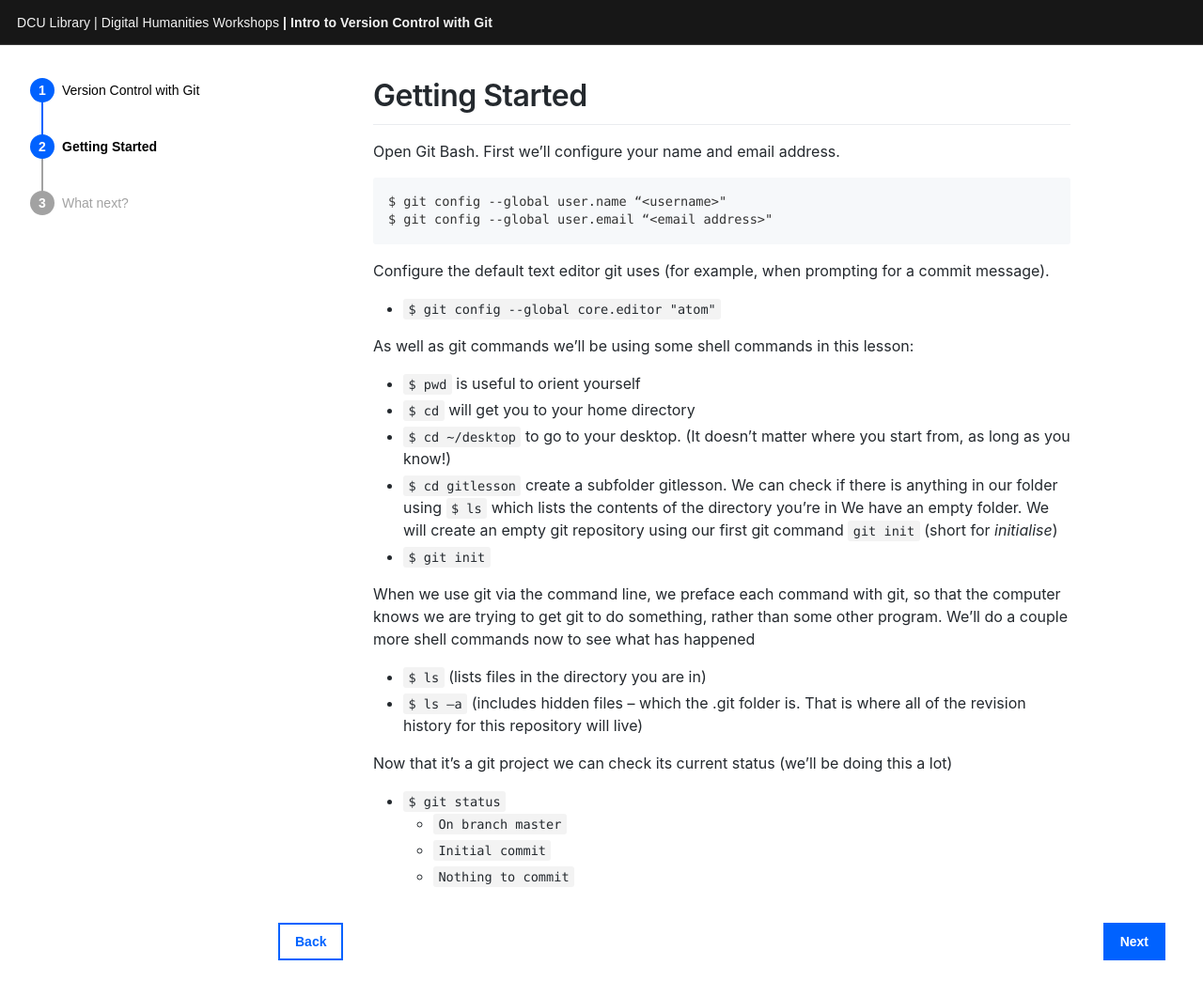
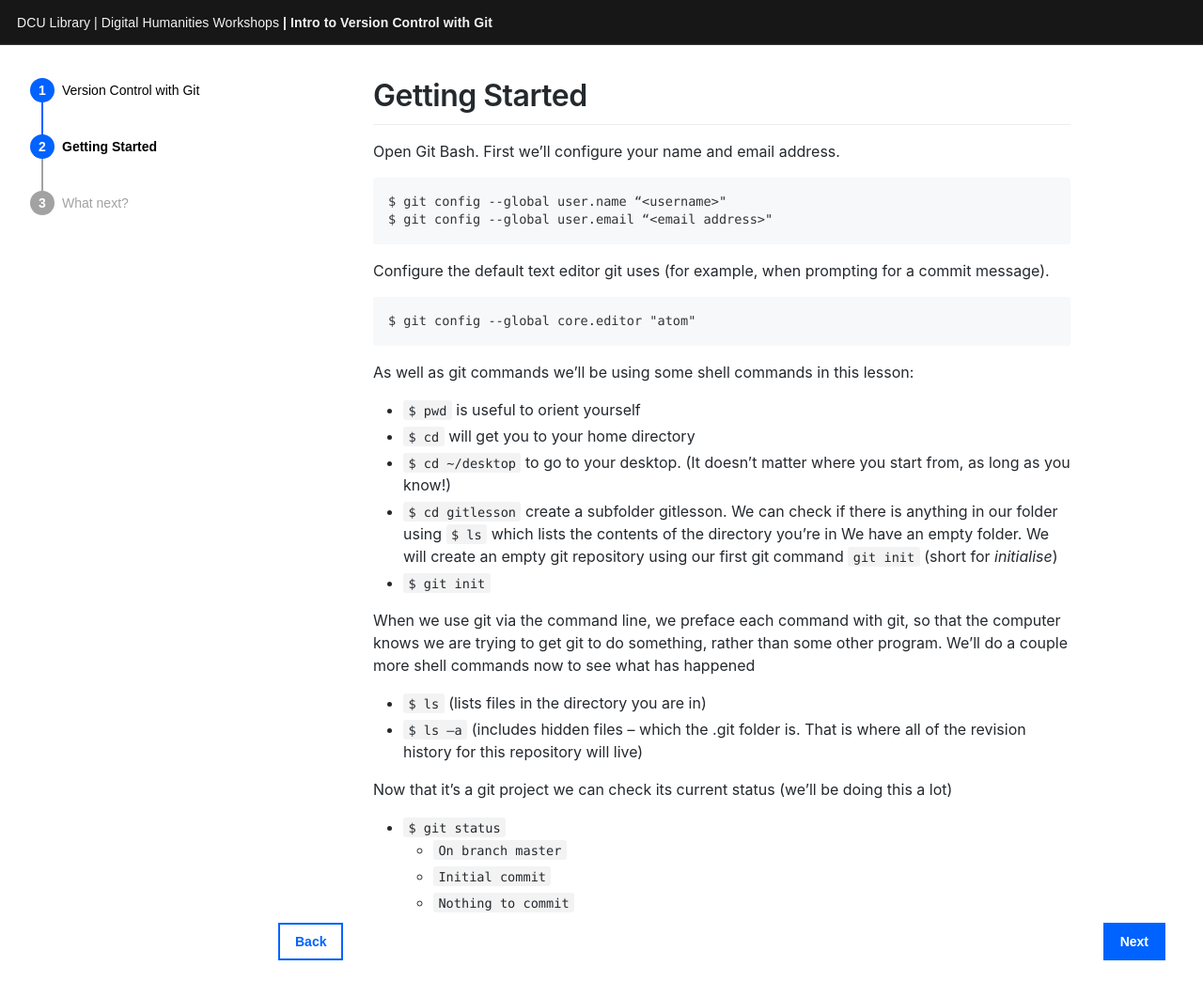
Before and after one commit to liamodwyer/github-pages, a Jekyll site: the page built from _workshop/getting-started-with-git.md, in a window 1280 px wide. Shown: the top 1061 px of the page at 94% size. Built offline with Jekyll 4.4.1, drawn with Linux system fonts in a browser that asks for light colours; some web fonts are replaced.

Commit message:
Add more bash

`````diff
--- a/_workshop/getting-started-with-git.md
+++ b/_workshop/getting-started-with-git.md
@@ -11,7 +11,9 @@ $ git config --global user.email “<email address>"
 ```
 
 Configure the default text editor git uses (for example, when prompting for a commit message).
-* `$ git config --global core.editor "atom"`
+````Bash
+$ git config --global core.editor "atom"
+````
 
 As well as git commands we'll be using some shell commands in this lesson:
 * `$ pwd` is useful to orient yourself
`````
